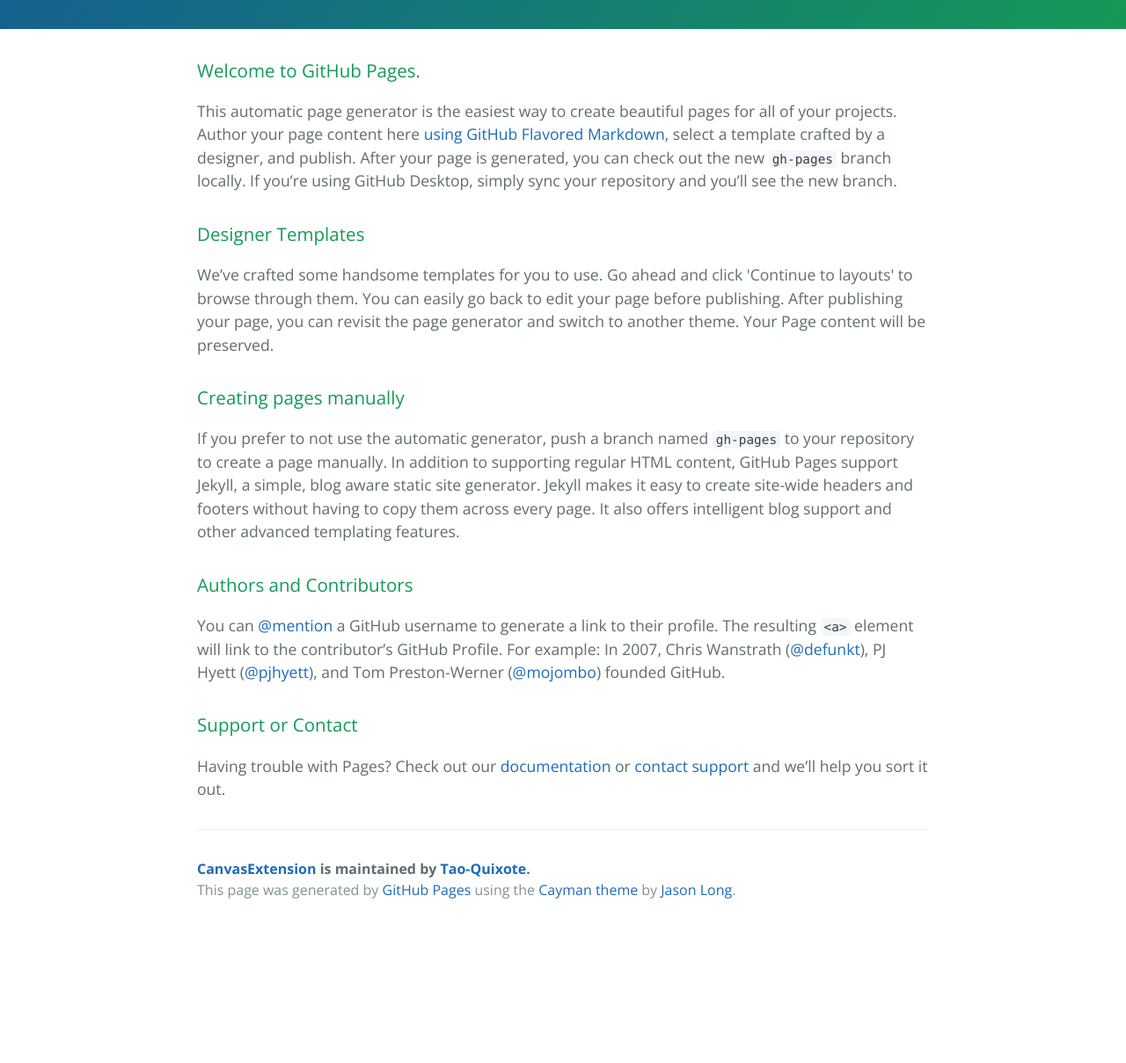
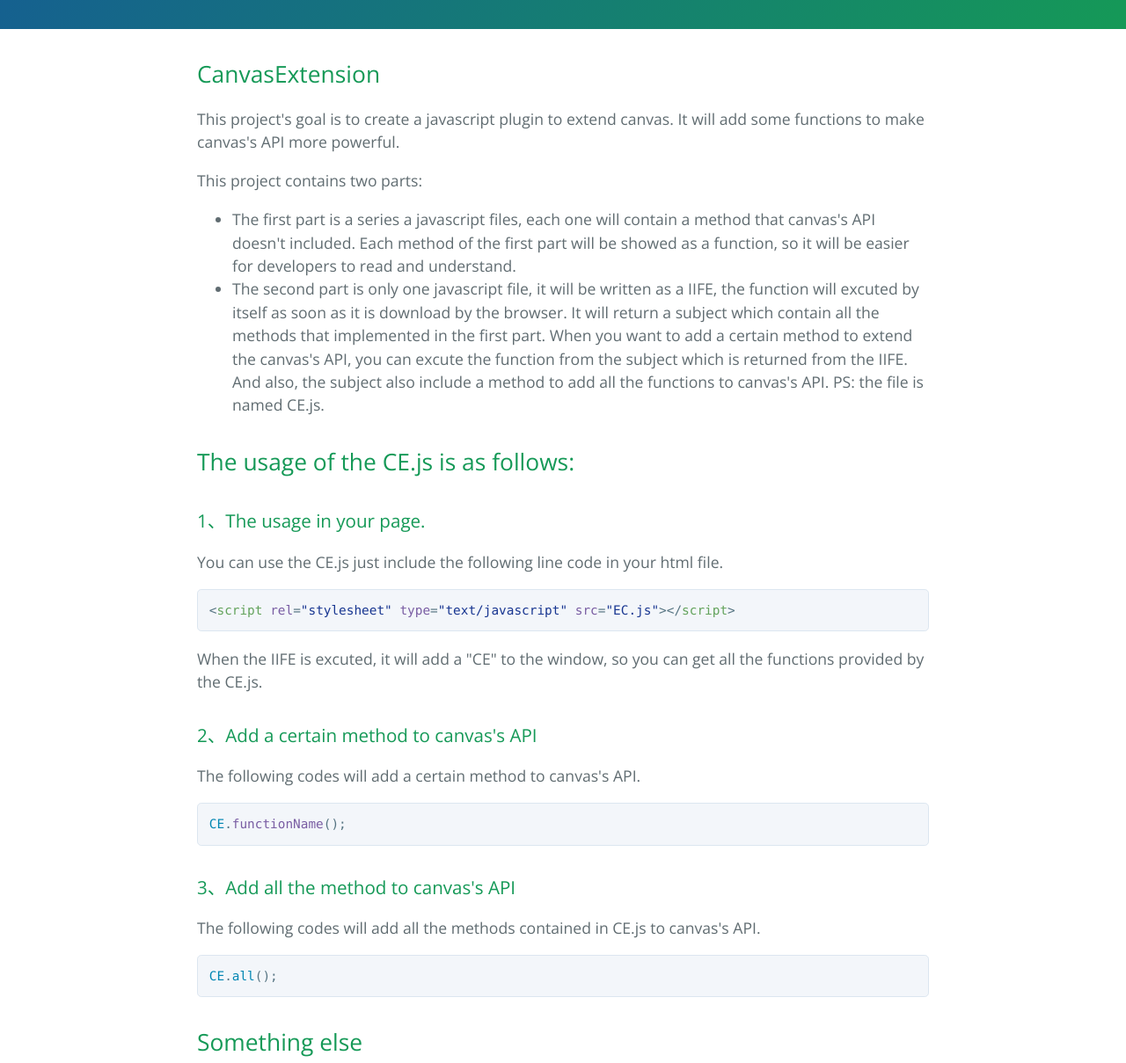
Before and after one commit to Tao-Quixote/CanvasExtension, a plain HTML site: page index.html in a window 1280 px wide. Shown: the part 380-1589 px from the top of the page at 88% size. Before the commit the page ends 1436 px from the top, so only its background shows below. Drawn offline with nearby package versions, Linux system fonts and the light colour scheme.

```diff
--- a/index.html
+++ b/index.html
@@ -19,30 +19,48 @@
     </section>
 
     <section class="main-content">
-      <h3>
-<a id="welcome-to-github-pages" class="anchor" href="#welcome-to-github-pages" aria-hidden="true"><span aria-hidden="true" class="octicon octicon-link"></span></a>Welcome to GitHub Pages.</h3>
+      <h2>
+<a id="canvasextension" class="anchor" href="#canvasextension" aria-hidden="true"><span aria-hidden="true" class="octicon octicon-link"></span></a>CanvasExtension</h2>
 
-<p>This automatic page generator is the easiest way to create beautiful pages for all of your projects. Author your page content here <a href="https://guides.github.com/features/mastering-markdown/">using GitHub Flavored Markdown</a>, select a template crafted by a designer, and publish. After your page is generated, you can check out the new <code>gh-pages</code> branch locally. If you’re using GitHub Desktop, simply sync your repository and you’ll see the new branch.</p>
+<p>This project's goal is to create a javascript plugin to extend canvas. It will add some functions to make canvas's API more powerful.</p>
+
+<p>This project contains two parts: </p>
+
+<ul>
+<li>The first part is a series a javascript files, each one will contain a method that canvas's API doesn't included. Each method of the first part will be showed as a function, so it will be easier for developers to read and understand.</li>
+<li>The second part is only one javascript file, it will be written as a IIFE, the function will excuted by itself as soon as it is download by the browser. It will return a subject which contain all the methods that implemented in the first part. When you want to add a certain method to extend the canvas's API, you can excute the function from the subject which is returned from the IIFE. And also, the subject also include a method to add all the functions to canvas's API. PS: the file is named CE.js.</li>
+</ul>
+
+<h2>
+<a id="the-usage-of-the-cejs-is-as-follows" class="anchor" href="#the-usage-of-the-cejs-is-as-follows" aria-hidden="true"><span aria-hidden="true" class="octicon octicon-link"></span></a>The usage of the CE.js is as follows:</h2>
 
 <h3>
-<a id="designer-templates" class="anchor" href="#designer-templates" aria-hidden="true"><span aria-hidden="true" class="octicon octicon-link"></span></a>Designer Templates</h3>
+<a id="1the-usage-in-your-page" class="anchor" href="#1the-usage-in-your-page" aria-hidden="true"><span aria-hidden="true" class="octicon octicon-link"></span></a>1、The usage in your page.</h3>
 
-<p>We’ve crafted some handsome templates for you to use. Go ahead and click 'Continue to layouts' to browse through them. You can easily go back to edit your page before publishing. After publishing your page, you can revisit the page generator and switch to another theme. Your Page content will be preserved.</p>
+<p>You can use the CE.js just include the following line code in your html file.</p>
+
+<div class="highlight highlight-text-html-basic"><pre>&lt;<span class="pl-ent">script</span> <span class="pl-e">rel</span>=<span class="pl-s"><span class="pl-pds">"</span>stylesheet<span class="pl-pds">"</span></span> <span class="pl-e">type</span>=<span class="pl-s"><span class="pl-pds">"</span>text/javascript<span class="pl-pds">"</span></span> <span class="pl-e">src</span>=<span class="pl-s"><span class="pl-pds">"</span>EC.js<span class="pl-pds">"</span></span>&gt;&lt;/<span class="pl-ent">script</span>&gt;</pre></div>
+
+<p>When the IIFE is excuted, it will add a "CE" to the window, so you can get all the functions provided by the CE.js.</p>
 
 <h3>
-<a id="creating-pages-manually" class="anchor" href="#creating-pages-manually" aria-hidden="true"><span aria-hidden="true" class="octicon octicon-link"></span></a>Creating pages manually</h3>
+<a id="2add-a-certain-method-to-canvass-api" class="anchor" href="#2add-a-certain-method-to-canvass-api" aria-hidden="true"><span aria-hidden="true" class="octicon octicon-link"></span></a>2、Add a certain method to canvas's API</h3>
 
-<p>If you prefer to not use the automatic generator, push a branch named <code>gh-pages</code> to your repository to create a page manually. In addition to supporting regular HTML content, GitHub Pages support Jekyll, a simple, blog aware static site generator. Jekyll makes it easy to create site-wide headers and footers without having to copy them across every page. It also offers intelligent blog support and other advanced templating features.</p>
+<p>The following codes will add a certain method to canvas's API.</p>
+
+<div class="highlight highlight-source-js"><pre><span class="pl-c1">CE</span>.<span class="pl-en">functionName</span>();</pre></div>
 
 <h3>
-<a id="authors-and-contributors" class="anchor" href="#authors-and-contributors" aria-hidden="true"><span aria-hidden="true" class="octicon octicon-link"></span></a>Authors and Contributors</h3>
+<a id="3add-all-the-method-to-canvass-api" class="anchor" href="#3add-all-the-method-to-canvass-api" aria-hidden="true"><span aria-hidden="true" class="octicon octicon-link"></span></a>3、Add all the method to canvas's API</h3>
 
-<p>You can <a href="https://help.github.com/articles/basic-writing-and-formatting-syntax/#mentioning-users-and-teams" class="user-mention">@mention</a> a GitHub username to generate a link to their profile. The resulting <code>&lt;a&gt;</code> element will link to the contributor’s GitHub Profile. For example: In 2007, Chris Wanstrath (<a href="https://github.com/defunkt" class="user-mention">@defunkt</a>), PJ Hyett (<a href="https://github.com/pjhyett" class="user-mention">@pjhyett</a>), and Tom Preston-Werner (<a href="https://github.com/mojombo" class="user-mention">@mojombo</a>) founded GitHub.</p>
+<p>The following codes will add all the methods contained in CE.js to canvas's API.</p>
 
-<h3>
-<a id="support-or-contact" class="anchor" href="#support-or-contact" aria-hidden="true"><span aria-hidden="true" class="octicon octicon-link"></span></a>Support or Contact</h3>
+<div class="highlight highlight-source-js"><pre><span class="pl-c1">CE</span>.<span class="pl-c1">all</span>();</pre></div>
 
-<p>Having trouble with Pages? Check out our <a href="https://help.github.com/pages">documentation</a> or <a href="https://github.com/contact">contact support</a> and we’ll help you sort it out.</p>
+<h2>
+<a id="something-else" class="anchor" href="#something-else" aria-hidden="true"><span aria-hidden="true" class="octicon octicon-link"></span></a>Something else</h2>
+
+<p>Some methods may draw lessons from books、websites or blogs, if there is any problem, please concat me by E-mail<code>web.taox@gmail.com</code>. I will reply you as soon as i receive your letter.</p>
 
       <footer class="site-footer">
         <span class="site-footer-owner"><a href="https://github.com/Tao-Quixote/CanvasExtension">CanvasExtension</a> is maintained by <a href="https://github.com/Tao-Quixote">Tao-Quixote</a>.</span>
```
Also changed, not shown: params.json (+1 -1 lines).
